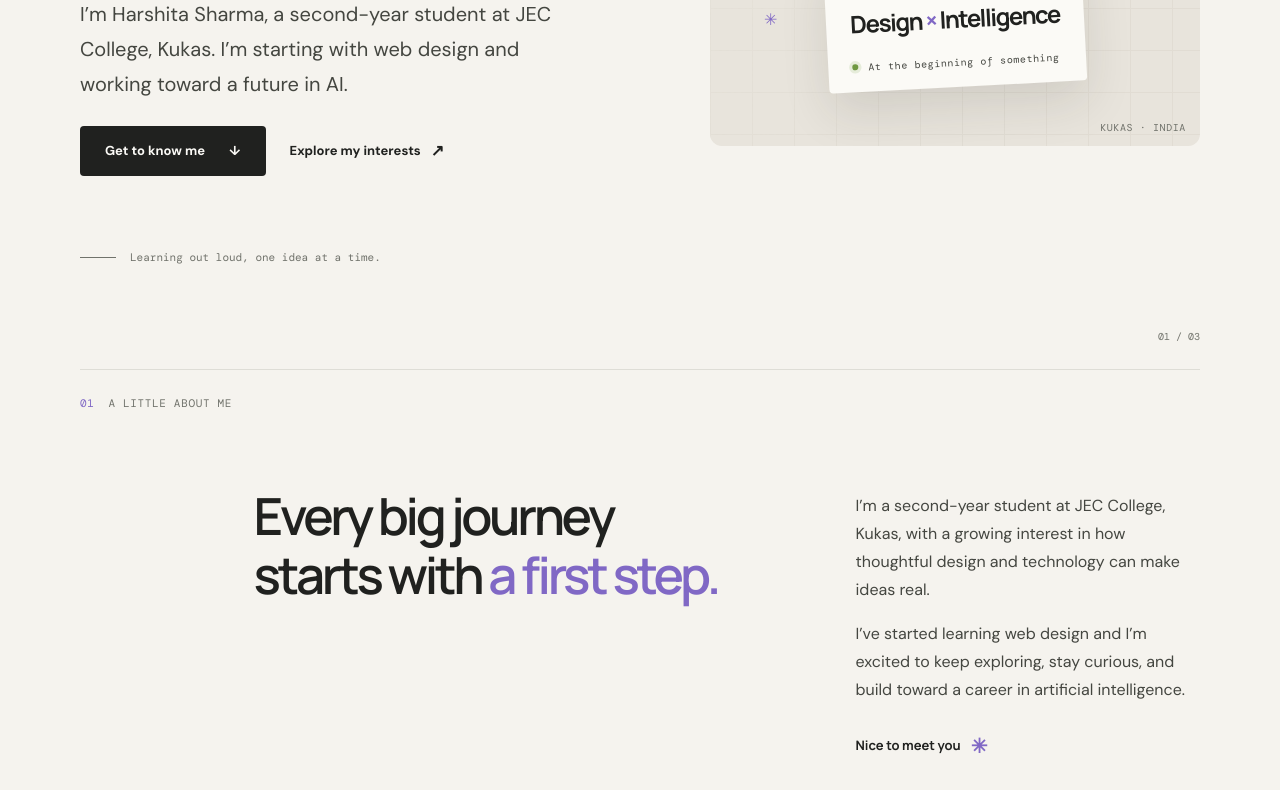
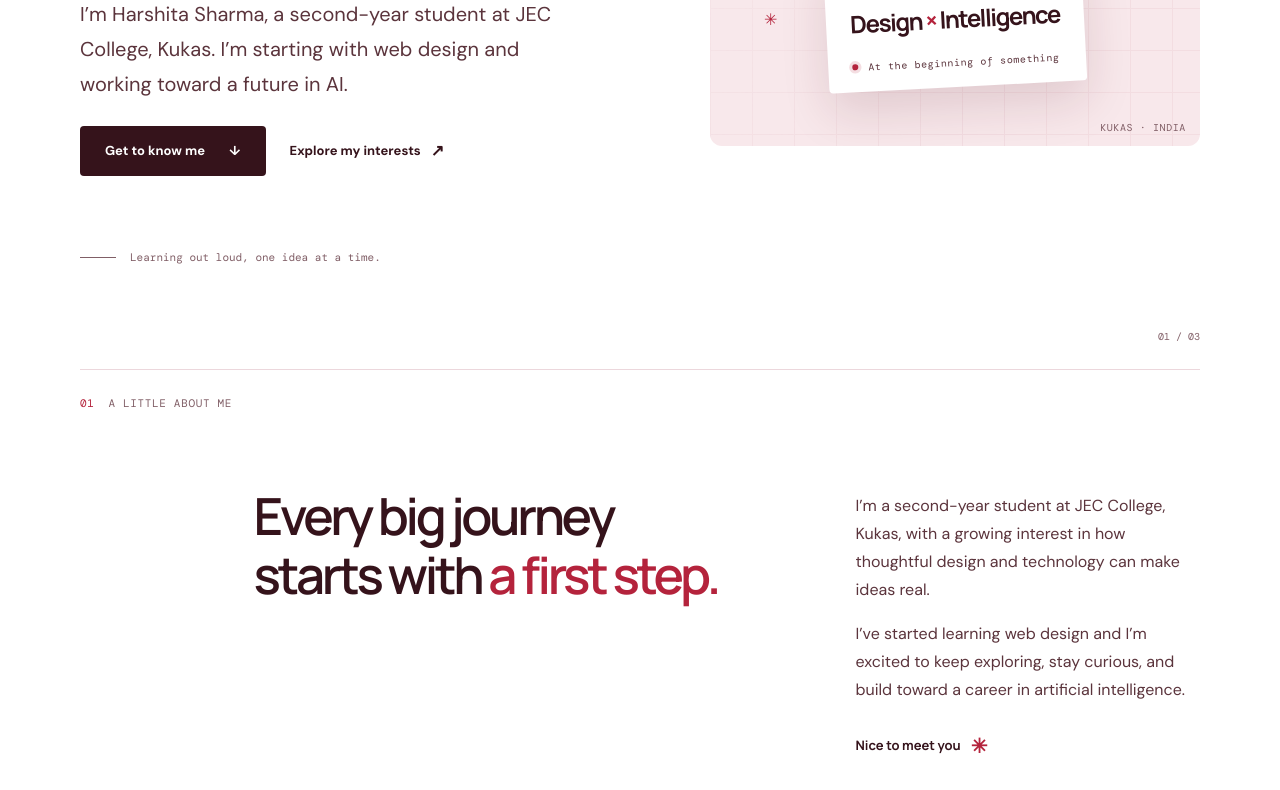
Before and after one commit to harshita81122-cmyk/portfolio-, a plain HTML site: page index.html in a window 1280 px wide. Shown: the part 573-1363 px from the top of the page. Drawn offline with nearby package versions, Linux system fonts and the light colour scheme.

Commit message:
redesigned page using page tokens

```diff
--- a/index.html
+++ b/index.html
@@ -3,7 +3,7 @@
 <head>
   <meta charset="UTF-8">
   <meta name="viewport" content="width=device-width, initial-scale=1.0">
-  <meta name="theme-color" content="#f5f3ee">
+  <meta name="theme-color" content="#ffffff">
   <meta name="description" content="Harshita Sharma is a second-year JEC College student learning web design and building a future in AI.">
   <title>Harshita Sharma — Student &amp; Future AI Builder</title>
   <link rel="preconnect" href="https://fonts.googleapis.com">
--- a/styles.css
+++ b/styles.css
@@ -1,19 +1,19 @@
 :root {
   color-scheme: light;
 
-  --color-paper: #f5f3ee;
-  --color-surface: #fbfaf6;
-  --color-surface-muted: #e8e4dc;
-  --color-ink: #20211f;
-  --color-ink-soft: #444640;
-  --color-muted: #70726b;
-  --color-line: #deddd6;
-  --color-accent: #8068c5;
-  --color-accent-soft: #e8e2f4;
-  --color-highlight: #c9ef74;
-  --color-success: #6f9841;
-  --color-dark: #252623;
-  --color-dark-muted: #b7b7ad;
+  --color-paper: #ffffff;
+  --color-surface: #ffffff;
+  --color-surface-muted: #f8e8eb;
+  --color-ink: #35131b;
+  --color-ink-soft: #5b343c;
+  --color-muted: #805e66;
+  --color-line: #ecd7dc;
+  --color-accent: #b4233c;
+  --color-accent-soft: #f6e2e6;
+  --color-highlight: #ffffff;
+  --color-success: #b4233c;
+  --color-dark: #541522;
+  --color-dark-muted: #efdde1;
 
   --font-body: "DM Sans", sans-serif;
   --font-display: "Manrope", sans-serif;
@@ -45,7 +45,7 @@
   --radius-sm: 0.25rem;
   --radius-md: 0.75rem;
   --radius-pill: 999px;
-  --shadow-card: 0 1.25rem 3rem rgb(43 39 30 / 12%);
+  --shadow-card: 0 1.25rem 3rem rgb(84 21 34 / 14%);
   --transition-standard: 180ms ease;
 }
 
@@ -194,7 +194,7 @@ a:focus-visible {
   flex: 0 0 auto;
   border-radius: 50%;
   background: var(--color-success);
-  box-shadow: 0 0 0 0.2rem rgb(111 152 65 / 15%);
+  box-shadow: 0 0 0 0.2rem rgb(180 35 60 / 15%);
 }
 
 h1,
@@ -312,7 +312,7 @@ h1 span,
   position: absolute;
   inset: 0;
   opacity: 0.38;
-  background-image: linear-gradient(#d5d0c5 1px, transparent 1px), linear-gradient(90deg, #d5d0c5 1px, transparent 1px);
+  background-image: linear-gradient(#e9cbd1 1px, transparent 1px), linear-gradient(90deg, #e9cbd1 1px, transparent 1px);
   background-size: 2.625rem 2.625rem;
   mask-image: linear-gradient(135deg, transparent 5%, black 70%);
 }
@@ -335,7 +335,7 @@ h1 span,
   z-index: 1;
   top: 6.9375rem;
   left: 50%;
-  border: 1px solid rgb(32 33 31 / 55%);
+  border: 1px solid rgb(53 19 27 / 45%);
   border-radius: 50%;
   transform: translateX(-50%) rotate(-24deg);
 }
@@ -532,7 +532,7 @@ h1 span,
 }
 
 .design-card {
-  background: #e4e0d7;
+  background: var(--color-surface-muted);
 }
 
 .ai-card {
@@ -581,7 +581,7 @@ h1 span,
 
 .tag-list span {
   padding: var(--space-1) var(--space-3);
-  border: 1px solid rgb(32 33 31 / 18%);
+  border: 1px solid rgb(53 19 27 / 18%);
   border-radius: var(--radius-pill);
 }
 
@@ -589,7 +589,7 @@ h1 span,
   position: absolute;
   right: var(--space-3);
   bottom: var(--space-2);
-  color: rgb(128 104 197 / 26%);
+  color: rgb(180 35 60 / 24%);
   font-family: var(--font-display);
   font-size: 7rem;
   font-weight: 800;
@@ -694,7 +694,7 @@ h1 span,
 .stop-dot.current {
   border-color: var(--color-accent);
   background: var(--color-accent);
-  box-shadow: 0 0 0 0.25rem rgb(128 104 197 / 14%);
+  box-shadow: 0 0 0 0.25rem rgb(180 35 60 / 14%);
 }
 
 .stop-label {
@@ -751,7 +751,7 @@ h1 span,
 }
 
 .button-light:hover {
-  background: #d5f693;
+  background: var(--color-accent-soft);
 }
 
 .site-footer {
```
